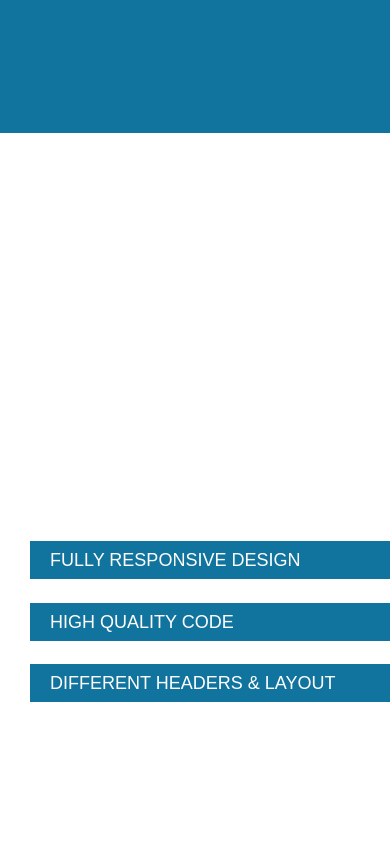
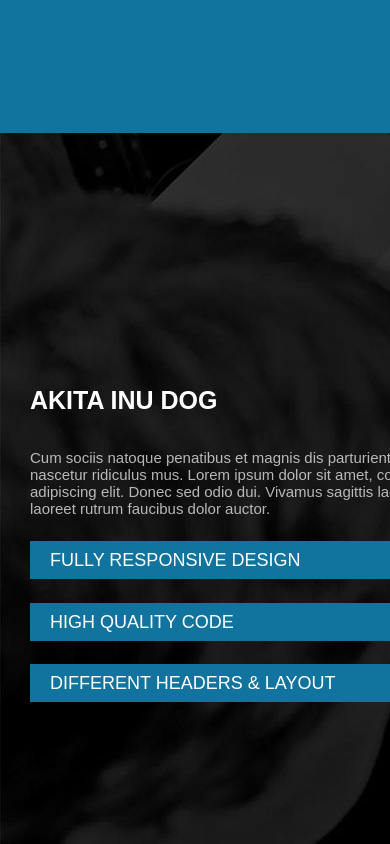
Before and after one commit to Yakushin103/Layout_of_sites, a plain HTML site: page index.html in a window 390 px wide. Shown: the part 3580-4424 px from the top of the page. Drawn offline with nearby package versions, Linux system fonts and the light colour scheme; files that its build step writes are made by us from their sources; files whose address does not match are found by name.

Commit message:
Update mobile.scss

```diff
--- a/css/sections/mobile.scss
+++ b/css/sections/mobile.scss
@@ -1,6 +1,6 @@
 .mobile {
   min-height: 840px;
-  background: url("img/bg__middle.jpg");
+  background: url("../img/bg__middle.jpg");
 }
 
 .mobile__container{
```
